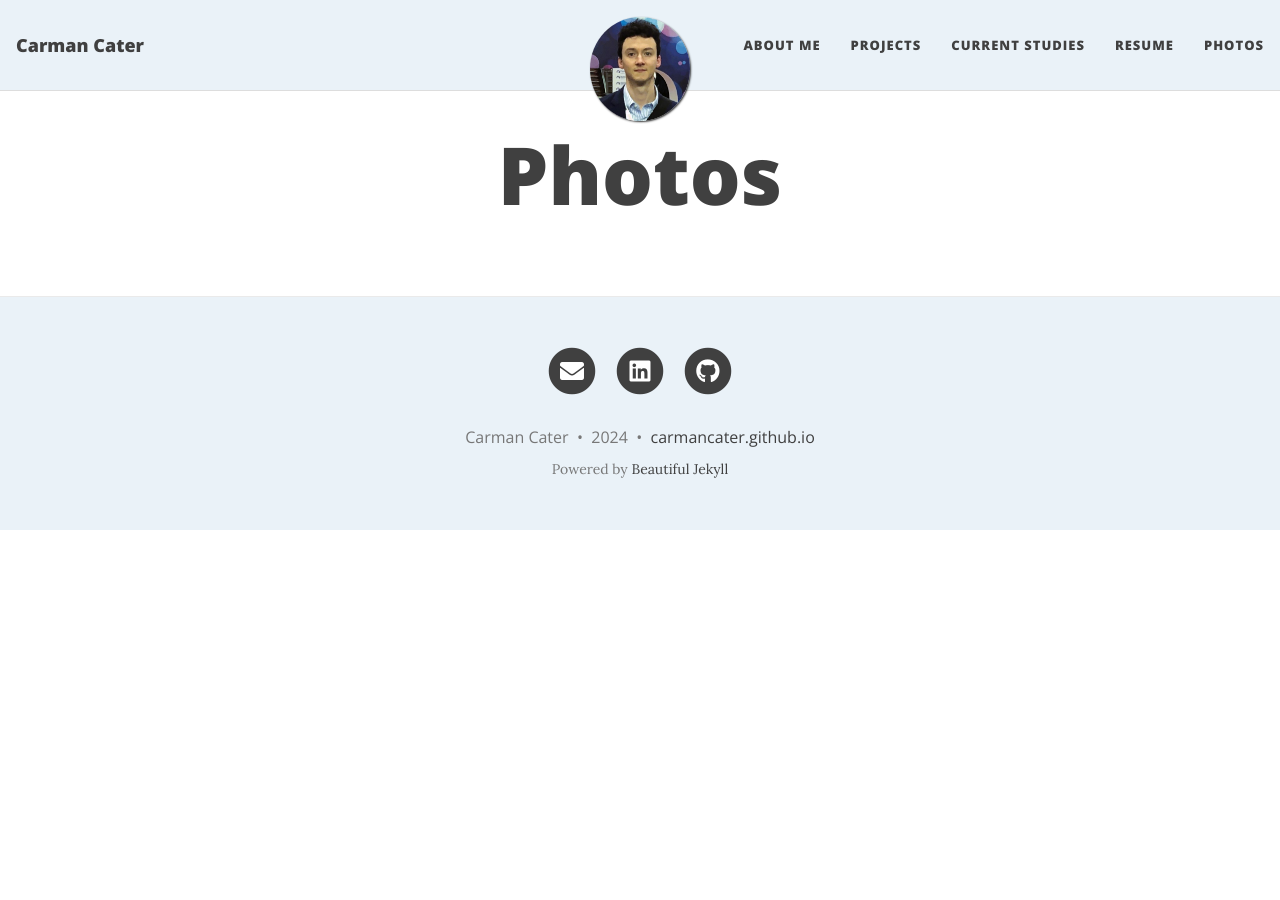
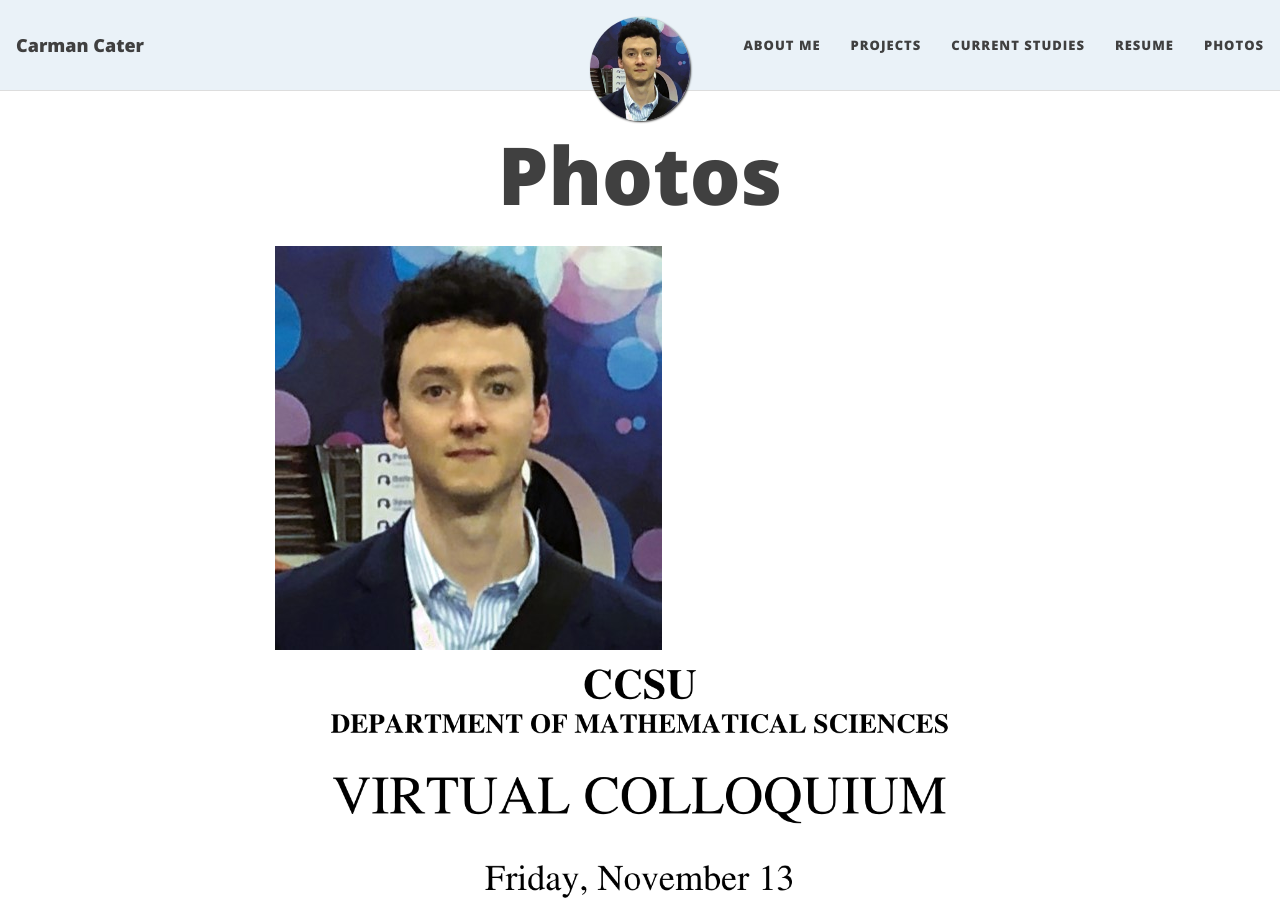
Before and after one commit to carmancater/carmancater.github.io, a Jekyll site: the page built from photos.html, in a window 1280 px wide and 900 px high. Built offline with Jekyll 4.4.1, drawn with Linux system fonts in a browser that asks for light colours; nearby versions of some CDN libraries.

Commit message:
Update photos.html

```diff
--- a/photos.html
+++ b/photos.html
@@ -5,7 +5,7 @@ subtitle:
 share-title: Carman Cater - Photos
 ---
 
-<!-- <!doctype html>
+<!doctype html>
 <html lang="en">
 <head>
     <meta charset="utf-8" />
@@ -51,4 +51,4 @@ share-title: Carman Cater - Photos
     <a href="../photos" class=tlightbox id=publicKeyCryptographyFlyer.png><img src="/assets/img/publicKeyCryptographyFlyer.png" alt=""></a>
 
 </body>
-</html> -->
+</html>
```
